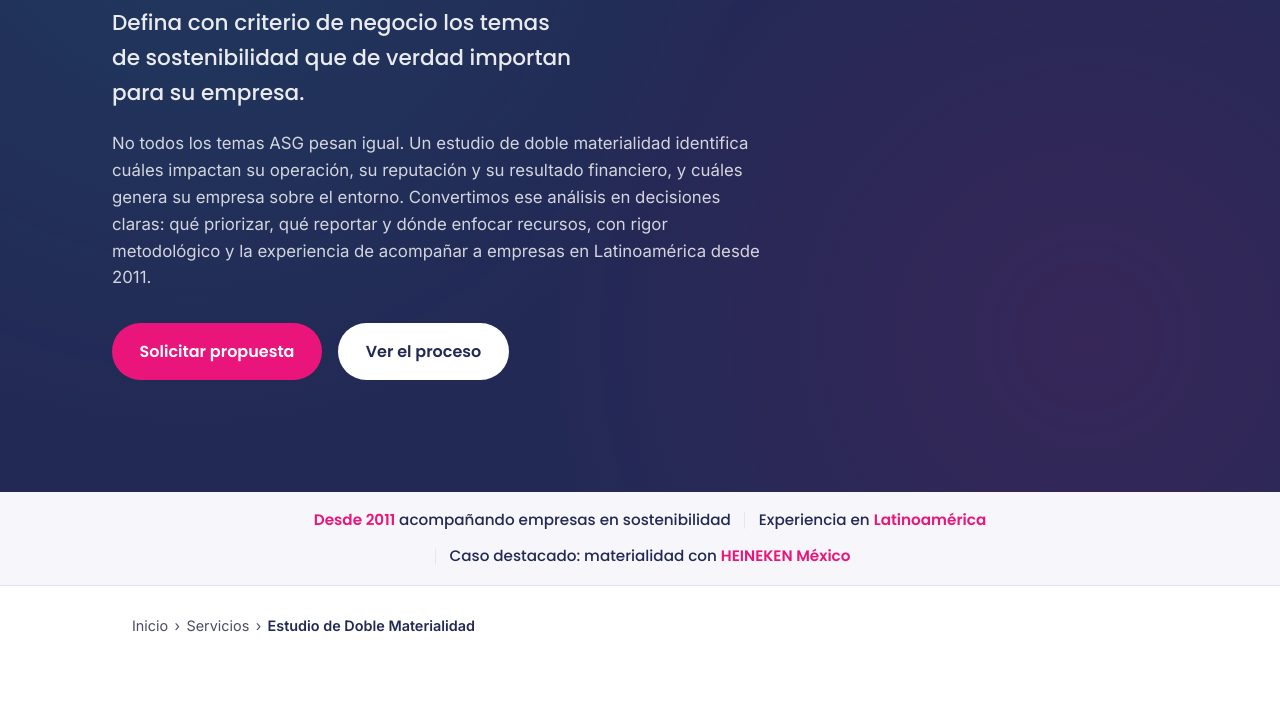
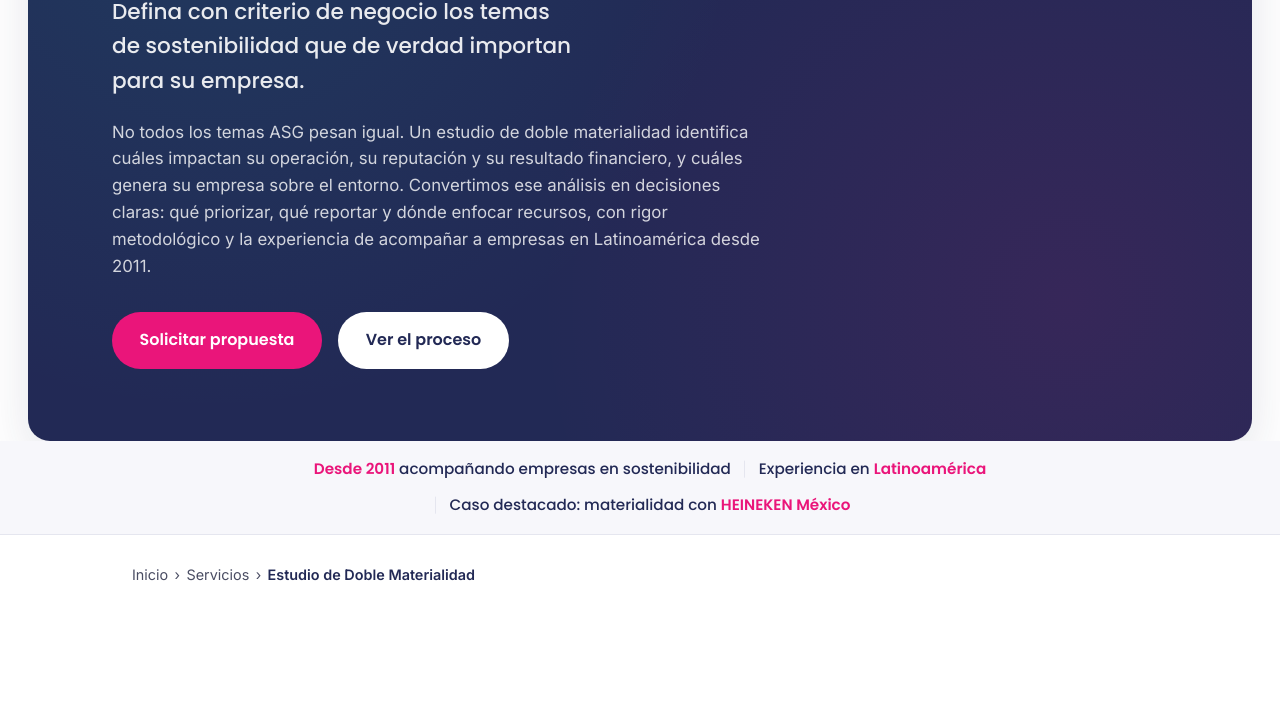
Before and after one commit to responsable26/web, a plain HTML site: page servicio/estudio-doble-materialidad/index.html in a window 1280 px wide. Shown: the part 359-1074 px from the top of the page. Drawn offline with Linux system fonts and the light colour scheme.

Commit message:
Hero como tarjeta, header no sticky, y reenfoque de contenido a estudio de doble materialidad con articulos de blog

```diff
--- a/css/styles.css
+++ b/css/styles.css
@@ -164,9 +164,7 @@
 
 /* ---------- 5. Header ---------- */
 .site-header {
-  position: sticky;
-  top: 0;
-  z-index: 100;
+  /* Sin position sticky: el header se desplaza con la página como un bloque normal. */
   background: var(--navy);
   border-bottom: 1px solid rgba(255, 255, 255, 0.12);
 }
@@ -324,14 +322,31 @@
 .breadcrumb a { color: var(--ink-soft); }
 .breadcrumb [aria-current="page"] { color: var(--navy); font-weight: 600; }
 
-/* ---------- 7. Hero ---------- */
+/* ---------- 7. Hero (tarjeta enmarcada) ---------- */
 .hero {
+  /* Tarjeta navy con aire alrededor; el fondo blanco del body queda detrás.
+     margin: arriba = lados (~28px, menos en móvil) · 0 abajo */
+  margin: clamp(0.625rem, 2.2vw, 1.75rem) clamp(0.625rem, 2.2vw, 1.75rem) 0;
+  border-radius: 22px;
+  overflow: hidden; /* recorta el fondo a las esquinas redondeadas */
   background:
     radial-gradient(circle at 15% 20%, var(--teal-12), transparent 45%),
     radial-gradient(circle at 85% 80%, var(--magenta-10), transparent 45%),
     var(--navy);
   color: var(--white);
-  padding-block: clamp(3.5rem, 9vw, 7rem);
+  padding-block: clamp(1.5rem, 3.5vh, 3.5rem); /* basado en el alto: se encoge en pantallas bajas */
+  box-shadow: 0 18px 50px rgba(34, 41, 85, 0.12); /* sombra sutil para profundidad */
+
+  /* Abarca la pantalla contando el header (--header-h lo mide el JS) y el margen
+     superior, sin sobrepasarse. El contenido queda centrado verticalmente. */
+  min-height: calc(100dvh - var(--header-h, 80px) - clamp(0.625rem, 2.2vw, 1.75rem));
+  display: flex;
+  flex-direction: column;
+  justify-content: center;
+}
+@media (max-width: 640px) {
+  /* margen lateral reducido en móvil para que la tarjeta no quede angosta */
+  .hero { margin: 0.75rem 0.75rem 0; border-radius: 18px; }
 }
 .hero h1 { color: var(--white); max-width: 16ch; }
 .hero__lead { color: rgba(255, 255, 255, 0.9); font-size: 1.35rem; font-family: var(--font-head); font-weight: 500; max-width: 34ch; }
--- a/js/main.js
+++ b/js/main.js
@@ -264,16 +264,31 @@
     }
   }
 
+  /* ---------- 4. Alto del header como variable CSS (--header-h) ---------- */
+  // El hero usa esta medida para abarcar la pantalla sin sobrepasarse.
+  // El header no es sticky y en móvil ocupa dos filas, por eso se mide en vivo.
+  function initHeaderHeightVar() {
+    var header = document.querySelector(".site-header");
+    if (!header) return;
+    function setVar() {
+      document.documentElement.style.setProperty("--header-h", header.offsetHeight + "px");
+    }
+    setVar();
+    window.addEventListener("resize", setVar);
+    window.addEventListener("load", setVar); // reajusta cuando cargan las fuentes
+    if (window.ResizeObserver) new ResizeObserver(setVar).observe(header);
+  }
+
   /* ---------- Init ---------- */
-  if (document.readyState === "loading") {
-    document.addEventListener("DOMContentLoaded", function () {
-      initGlobalMenu();
-      initFaq();
-      initContactModal();
-    });
-  } else {
+  function init() {
+    initHeaderHeightVar();
     initGlobalMenu();
     initFaq();
     initContactModal();
   }
+  if (document.readyState === "loading") {
+    document.addEventListener("DOMContentLoaded", init);
+  } else {
+    init();
+  }
 })();
```
